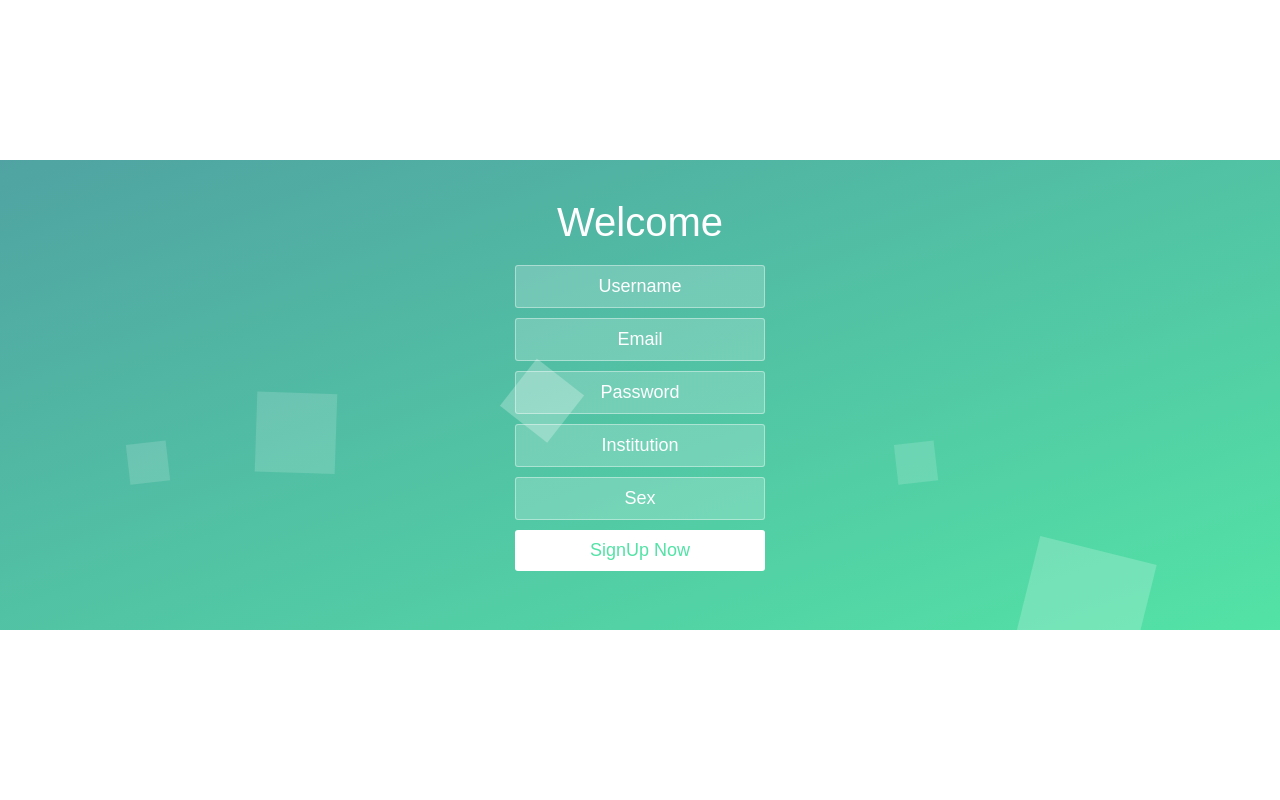
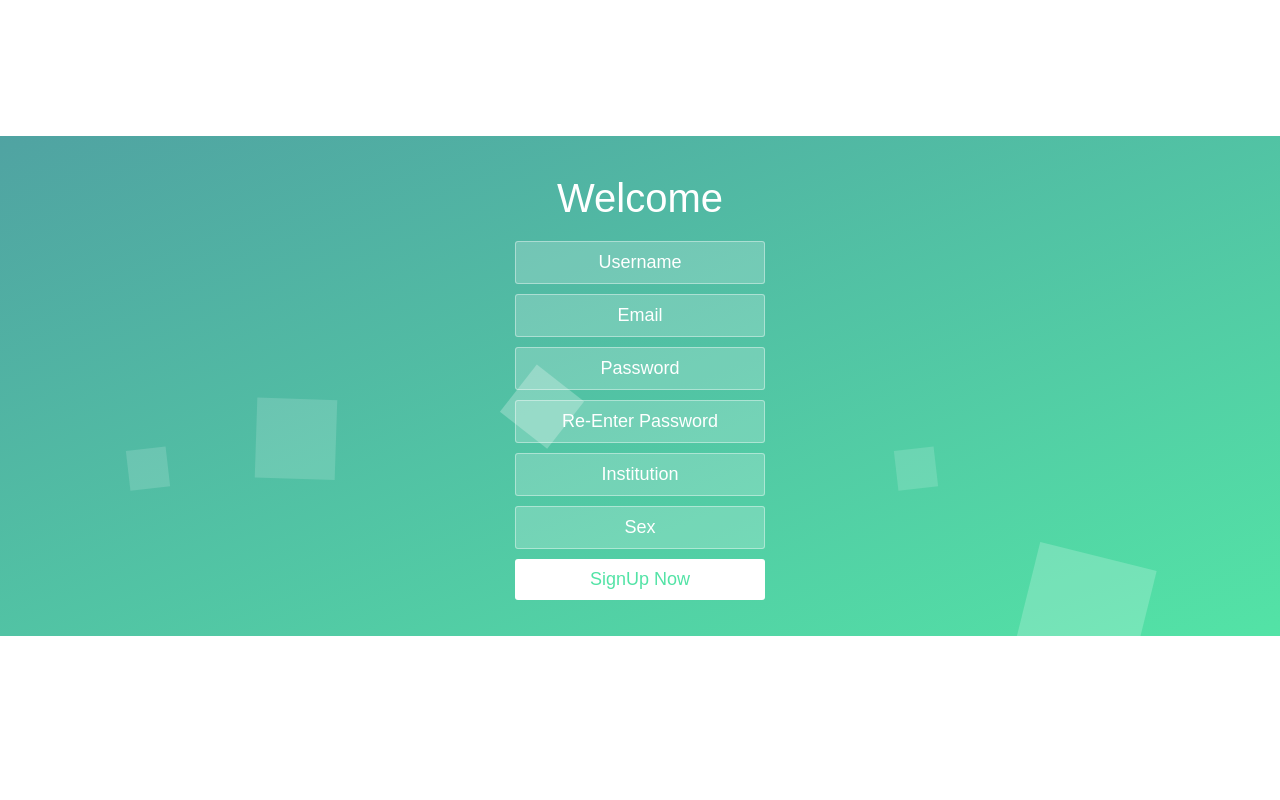
Before and after one commit to rhridwan/CSE311_Robotic-Society_Basic-website, a PHP site: page /SignUp.html in a window 1280 px wide. Run offline with PHP 8.4, Linux system fonts and the light colour scheme; some libraries are stand-ins or nearby versions; some web fonts are replaced.

Commit message:
Re-Eneter password field added in signup

```diff
--- a/Full Page/SignUp.css
+++ b/Full Page/SignUp.css
@@ -52,10 +52,10 @@ body :-ms-input-placeholder {
   background: -webkit-gradient(linear, left top, right bottom, from(#50a3a2), to(#53e3a6));
   background: linear-gradient(to bottom right, #50a3a2 0%, #53e3a6 100%);
   position: absolute;
-  top: 45%;
+  top: 42%;
   left: 0;
   width: 100%;
-  height: 470px;
+  height: 500px;
   margin-top: -200px;
   overflow: hidden;
 }
--- a/Full Page/SignUp.html
+++ b/Full Page/SignUp.html
@@ -18,6 +18,7 @@
 				<input type="text" placeholder="Username">
 				<input type="text" placeholder="Email">
 				<input type="password" placeholder="Password">
+				<input type="password" placeholder="Re-Enter Password">
 				<input type="text" placeholder="Institution">
 				<input type="text" placeholder="Sex">
 				<button type="submit" id="login-button">SignUp Now</button>
```
